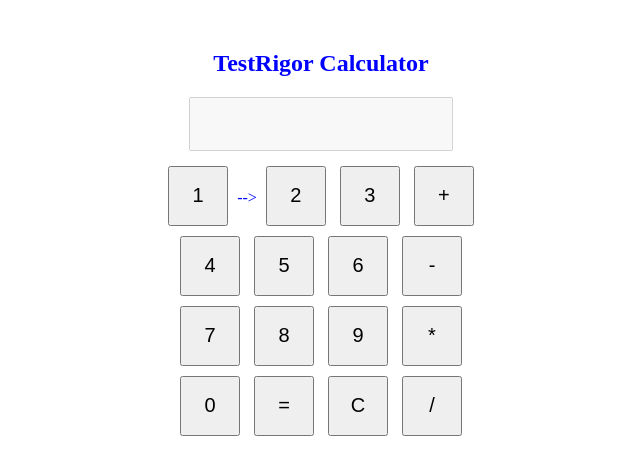
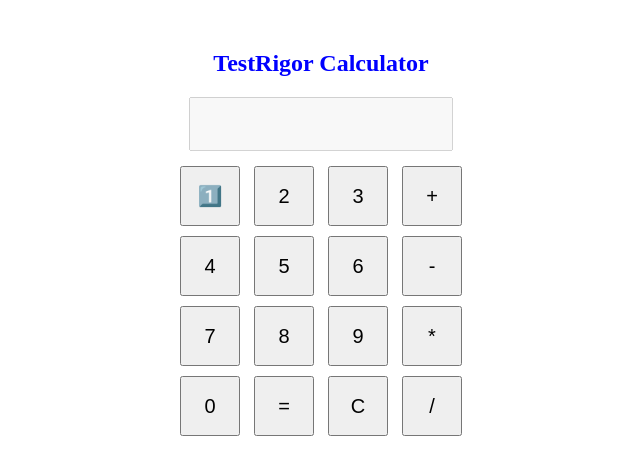
Before and after one commit to Pranathi1314/calc_demo1, a plain HTML site: page index.html in a window 1280 px wide. Shown: the whole page, without its empty margins (319-959 px from the left). Drawn offline with Linux system fonts and the light colour scheme.

Commit message:
Update index.html

```diff
--- a/index.html
+++ b/index.html
@@ -16,10 +16,7 @@
     <input type="text" id="display" disabled />
 
     <div>
-<!--       <button onclick="press('1')">One</button>
-      <!-- Improved -->
-<button aria-label="1" data-test="btn-1" onclick="press('1')">1</button>
--->
+      <button onclick="press('1')">1️⃣</button>
       <button onclick="press('2')">2</button>
       <button onclick="press('3')">3</button>
       <button onclick="press('+')">+</button>
```
